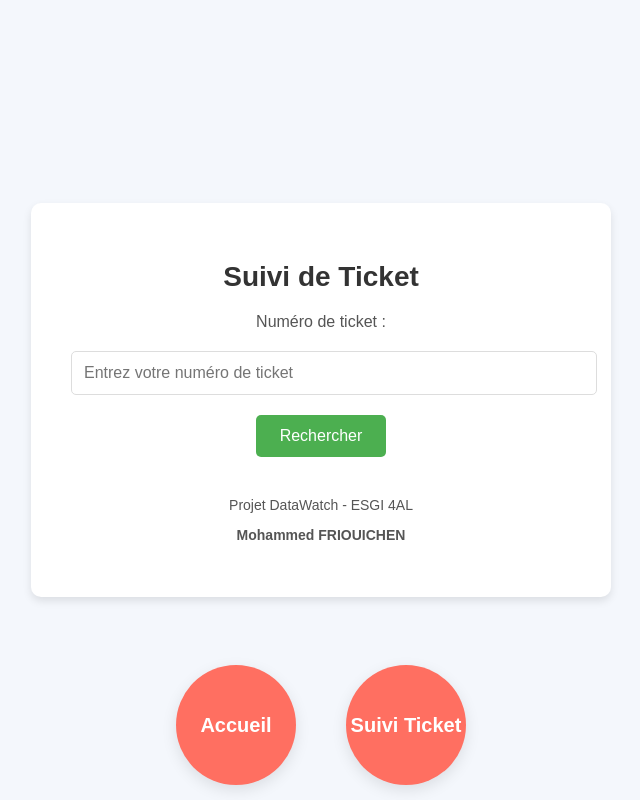
After one commit to MedFrio/DataWatch, a Django app: page /suivi_ticket/ in a window 1280 px wide. The commit adds this page. Shown: the whole page, without its empty margins (319-959 px from the left). Run offline with Django 5.2, Linux system fonts and the light colour scheme.

```diff
--- /dev/null
+++ b/datawatch/datawatch/templates/suivi_ticket.html
@@ -0,0 +1,139 @@
+<!DOCTYPE html>
+<html lang="fr">
+<head>
+    <meta charset="UTF-8">
+    <meta name="viewport" content="width=device-width, initial-scale=1.0">
+    <title>Suivi Ticket - DataWatch</title>
+    <style>
+        a {
+            text-decoration: none;
+        }
+        body {
+            font-family: 'Arial', sans-serif;
+            background-color: #f4f7fc;
+            margin: 0;
+            padding: 0;
+            display: flex;
+            justify-content: center;
+            align-items: center;
+            height: 100vh;
+            text-align: center;
+        }
+        .container {
+            background-color: white;
+            padding: 40px;
+            border-radius: 10px;
+            box-shadow: 0 4px 8px rgba(0, 0, 0, 0.1);
+            width: 100%;
+            max-width: 500px;
+        }
+        h1 {
+            font-size: 28px;
+            color: #333;
+            margin-bottom: 20px;
+        }
+        label {
+            display: block;
+            margin-bottom: 10px;
+            font-size: 16px;
+            color: #555;
+        }
+        input[type="text"] {
+            width: 100%;
+            padding: 12px;
+            margin: 10px 0 20px 0;
+            border: 1px solid #ddd;
+            border-radius: 5px;
+            font-size: 16px;
+        }
+        button {
+            padding: 12px 24px;
+            background-color: #4CAF50;
+            color: white;
+            border: none;
+            border-radius: 5px;
+            cursor: pointer;
+            font-size: 16px;
+        }
+        button:hover {
+            background-color: #45a049;
+        }
+        #result {
+            margin-top: 20px;
+            font-size: 16px;
+            color: #333;
+        }
+        .footer {
+            margin-top: 40px;
+            font-size: 14px;
+            color: #555;
+        }
+        /* Création de l'effet de bulle avec animation */
+        .bubbles-container {
+            position: absolute;
+            bottom: 15px;
+            left: 50%;
+            transform: translateX(-50%);
+            display: flex;
+            justify-content: center;
+            gap: 50px; /* Espacement entre les bulles */
+            margin-top: 100px; /* Augmente l'espace entre la page et les bulles */
+        }
+
+        .bubble {
+            width: 120px; /* Agrandir les bulles */
+            height: 120px;
+            background-color: #FF6F61; /* Couleur différente */
+            color: white;
+            font-size: 20px; /* Augmenter la taille du texte */
+            line-height: 120px;
+            border-radius: 50%;
+            text-align: center;
+            cursor: pointer;
+            box-shadow: 0 5px 15px rgba(0, 0, 0, 0.1);
+            transition: transform 0.3s ease, background-color 0.3s ease;
+            font-weight: bold;
+        }
+        .bubble:hover {
+            background-color: #FF5A4E; /* Couleur de survol */
+            transform: translateY(-10px);
+        }
+        .bubble:active {
+            transform: translateY(2px);
+        }
+    </style>
+</head>
+<body>
+    <div class="container">
+        <h1>Suivi de Ticket</h1>
+        <label for="ticket_id">Numéro de ticket :</label>
+        <input type="text" id="ticket_id" placeholder="Entrez votre numéro de ticket">
+        <button onclick="searchTicket()">Rechercher</button>
+        <p id="result"></p>
+        <div class="footer">
+            <p>Projet DataWatch - ESGI 4AL</p>
+            <p><strong>Mohammed FRIOUICHEN</strong></p>
+        </div>
+    </div>
+
+        <!-- Bulles en dehors du formulaire -->
+        <div class="bubbles-container">
+            <a class="bubble" href='/'>Accueil</a>
+            <a class="bubble" href='/suivi_ticket'>Suivi Ticket</a>
+        </div>
+
+
+    <script>
+        function searchTicket() {
+            const ticketId = document.getElementById("ticket_id").value.trim();
+            if (ticketId === "") {
+                document.getElementById("result").innerHTML = "<span style='color: red;'>Veuillez entrer un numéro de ticket.</span>";
+                return;
+            }
+
+            // Affichage statique pour l'instant, on mettra l'API plus tard
+            document.getElementById("result").innerHTML = "Statut du ticket <strong>" + ticketId + "</strong> : En cours de traitement";
+        }
+    </script>
+</body>
+</html>
--- a/datawatch/datawatch/urls.py
+++ b/datawatch/datawatch/urls.py
@@ -19,5 +19,5 @@ from django.urls import path
 from datawatch import views
 
 urlpatterns = [
-    path('admin/', admin.site.urls),path("upload/", views.upload_file, name="upload"),path("", views.accueil, name="accueil"),
+    path('admin/', admin.site.urls),path("upload/", views.upload_file, name="upload"),path("", views.accueil, name="accueil"),path('suivi_ticket/', views.suivi_ticket, name='suivi_ticket'),
 ]
--- a/datawatch/datawatch/views.py
+++ b/datawatch/datawatch/views.py
@@ -22,3 +22,6 @@ def upload_file(request):
     return render(request, "upload.html")
 def accueil(request):
     return render(request, 'accueil.html')
+
+def suivi_ticket(request):
+    return render(request, 'suivi_ticket.html')
```
Also changed, not shown: datawatch/datawatch/templates/upload.html (+73 -14 lines).
